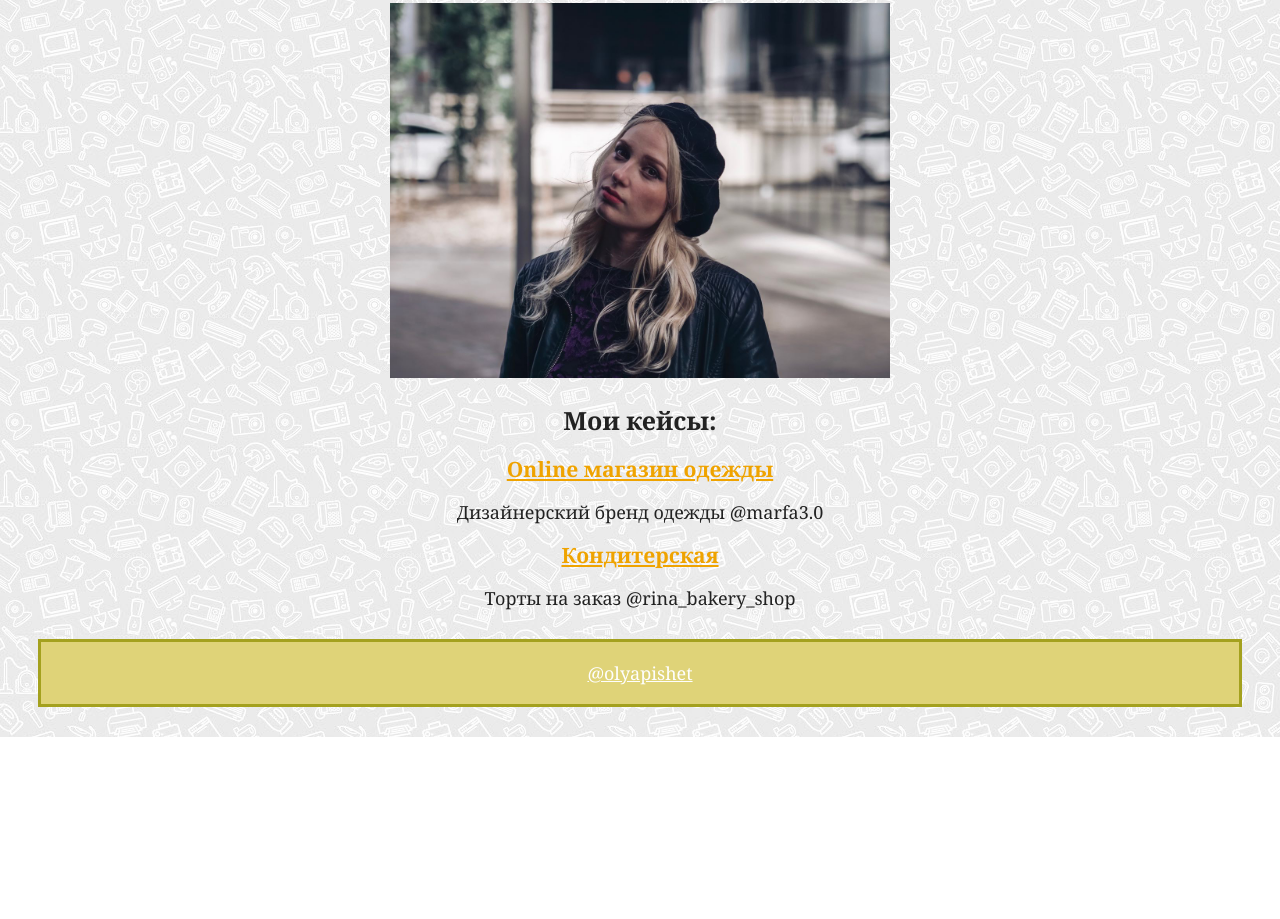
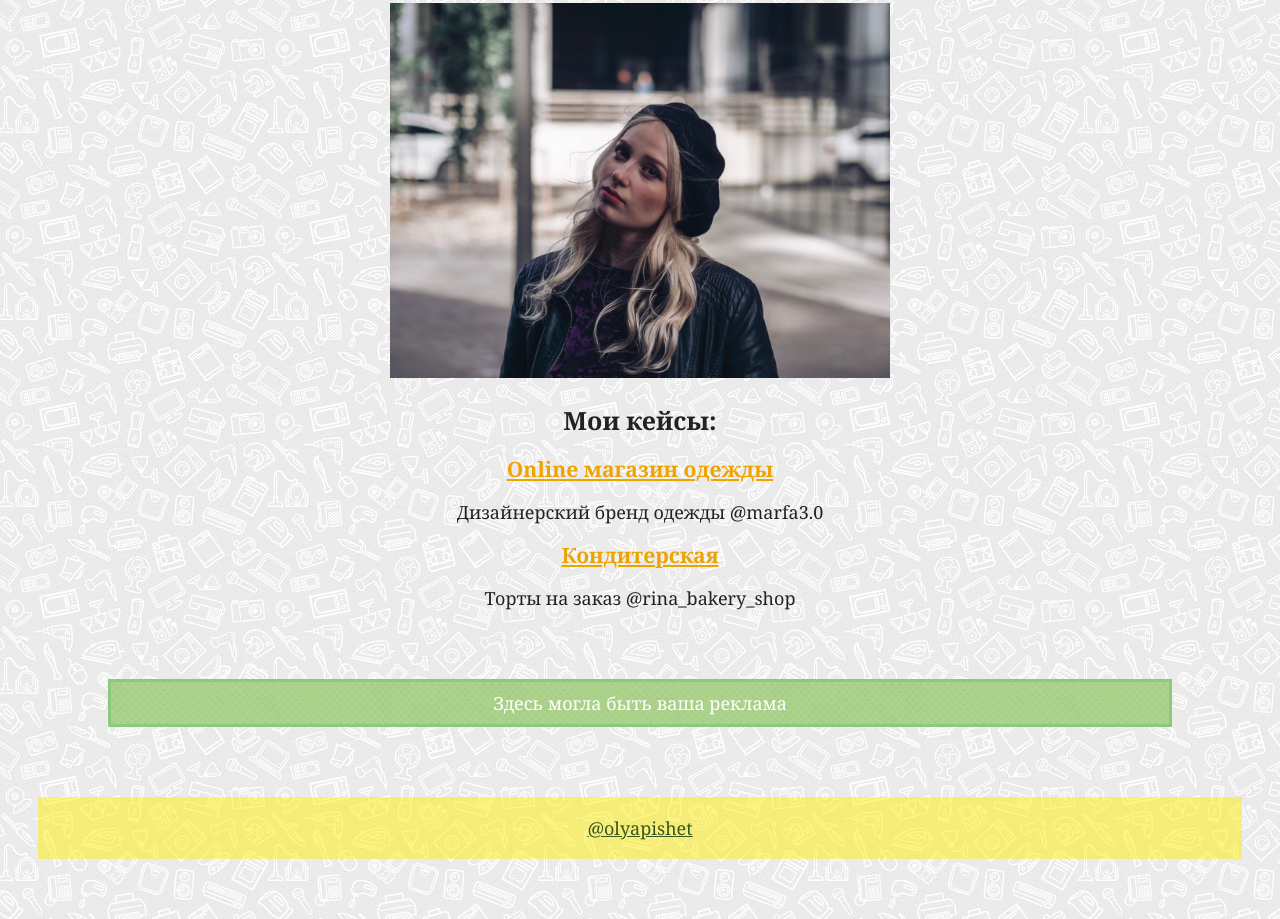
Before and after one commit to olgazhguta/my-site, a plain HTML site: page index.html in a window 1280 px wide. Shown: the part 526-1445 px from the top of the page. Before the commit the page ends 1263 px from the top, so only its background shows below. Drawn offline with Linux system fonts and the light colour scheme.

Commit message:
здесь может быть ваша реклама

```diff
--- a/index.html
+++ b/index.html
@@ -26,19 +26,19 @@
 
 
   <div class="container">
-  <section class="intro">
-      <h2 class="subheading">Давайте познакомимся</h2>
+  <section>
+      <h2 >Давайте познакомимся</h2>
       <h3>Любой бизнес нуждается в правильном оформлении и пути развития.</h3>
       <p>Бизнес в соц сетях не исключение. Важно то, как вы позиционируете себя. Чем отличаетесь от тысяч других.</p>
       <h3>Я знаю как увеличить продажи и вывести ваш бизнес на новый уровень.</h3>
       <p>Оформление профиля, грамотный копирайтинг, сотрудничество с блоггерами - это и многое другое я возьму на себя.</p>
     </section>
   </div>
-  <img src= "img/1.jpg"width="500" height="" alt="Аватарка">
+  <img src= "img/1.jpg"width="500" height="" alt="ФОТО">
   <div class="container">
-    <section class="portfolio">
+    <section>
       <nav>
-      <h2 class="subheading">Мои кейсы:</h2>
+      <h2>Мои кейсы:</h2>
     </div>
 
 <div class="container">
@@ -51,7 +51,11 @@
   </nav>
     </section>
 
-    <footer class="page-footer">
+    <aside class="partnership">
+      Здесь могла быть ваша реклама
+      </aside>
+
+    <footer>
       <div class="container"></div>
       @olyapishet
     </div>
--- a/style.css
+++ b/style.css
@@ -30,10 +30,20 @@ footer {
 }
 
 footer {
-  color: #fefefe;
+  color: rgba(56, 87, 28, 1);
   text-decoration: underline;
-  margin-bottom: 30px;
+  margin-bottom: 60px;
   padding: 20px;
-  background-color: #dfd378;
-  border: 3px solid rgb(164, 161, 30);
+  background-color:rgba(255, 239, 11, 0.5);
+
+
 }
+
+.partnership {
+  padding:10px;
+  margin:70px;
+  text-align: center;
+  color: #ffffff;
+  background-color: #acd38b;
+  background-image: url("img/background55.png");
+  border: 3px solid rgb(140, 201, 125);
```
Also changed, not shown: background55.png (added).
